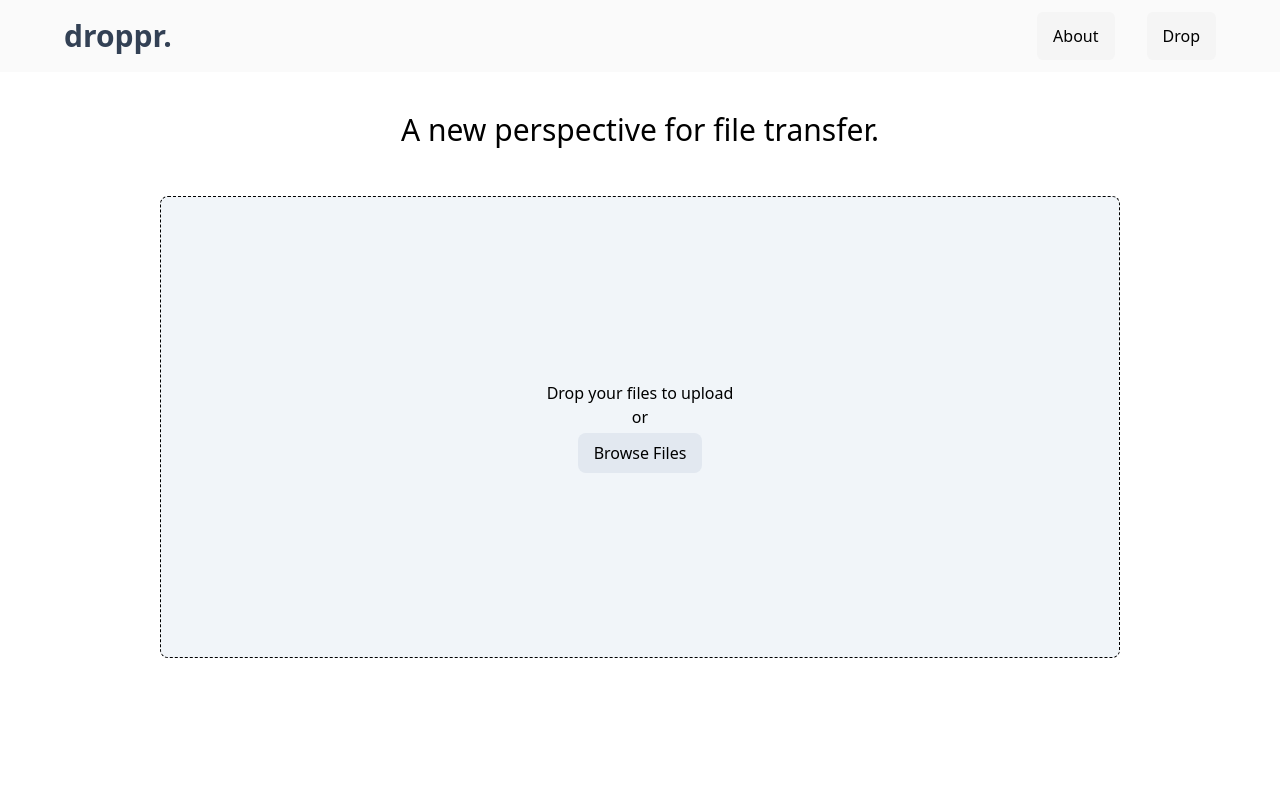
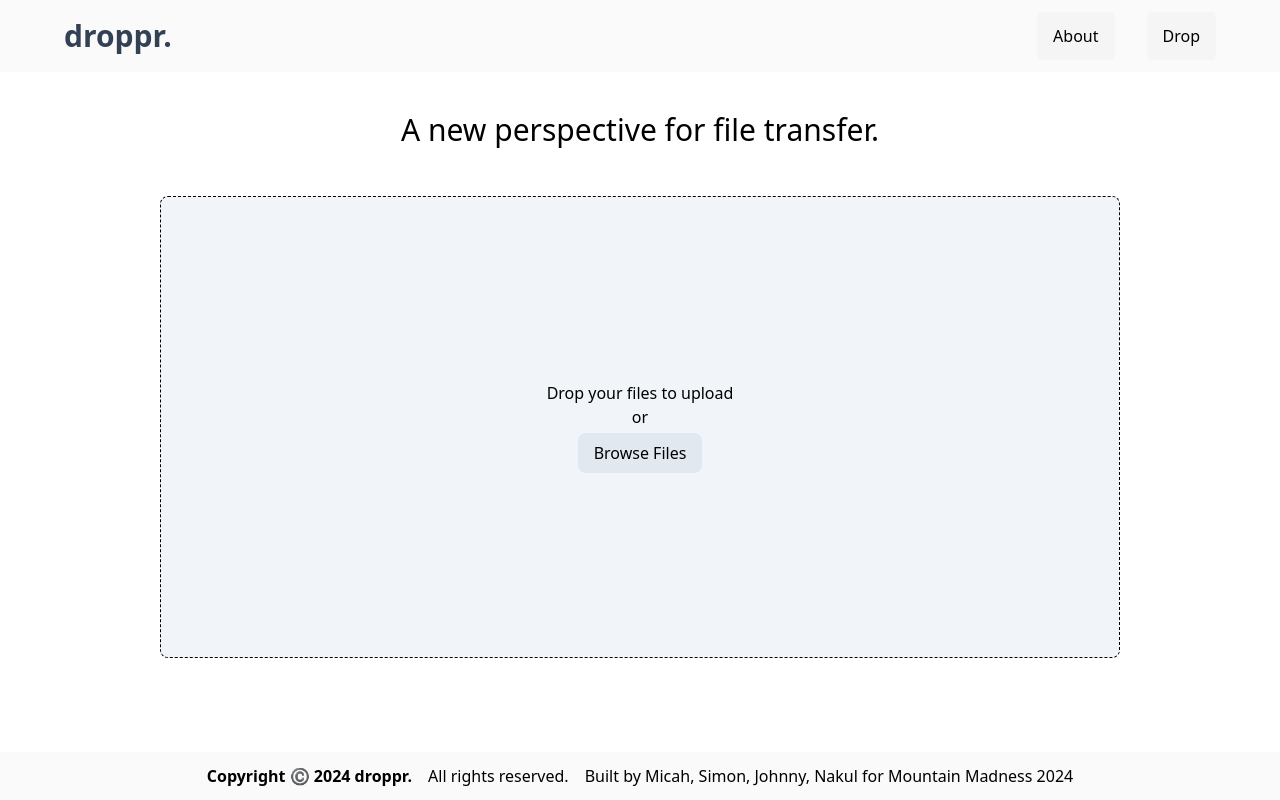
Before and after one commit to micahdbak/droppr, a React (Create React App) app in the folder client/: page / in a window 1280 px wide. Built offline with nearby package versions, Linux system fonts and the light colour scheme.

Commit message:
added footer

```diff
--- /dev/null
+++ b/client/src/components/footer.jsx
@@ -0,0 +1,14 @@
+import React from 'react';
+
+export function Footer() {
+  return (
+    <div className='fixed bottom-0 w-full'>
+      <footer className="footer bg-neutral-50 border-neutral-200 flex items-center justify-center sm:flex-wrap py-3 px-4">
+        <p className='text-center font-semibold mr-4'>Copyright ©️ 2024 droppr.</p>
+        <p className='text-center mr-4'>All rights reserved. </p>
+        <p className='text-center'>Built by Micah, Simon, Johnny, Nakul for Mountain Madness 2024</p>
+      </footer>
+    </div>
+
+  );
+}
--- a/client/src/components/index.js
+++ b/client/src/components/index.js
@@ -1 +1,2 @@
 export * from './header.jsx';
+export * from './footer.jsx'
--- a/client/src/pages/about.jsx
+++ b/client/src/pages/about.jsx
@@ -1,5 +1,5 @@
 import React from 'react';
-import { Header } from '../components/header.jsx';
+import { Header, Footer } from '../components/index.js';
 import Container from '@mui/material/Container';
 import Fab from '@mui/material/Fab';
 import box_img from "../assests/box.png"
@@ -22,6 +22,7 @@ export function About() {
         <p>More to come...</p>
       </div>
 
+      <Footer/>
     </div>
   );
 }
--- a/client/src/pages/dropper.jsx
+++ b/client/src/pages/dropper.jsx
@@ -1,6 +1,7 @@
 import React, { useState, useEffect } from 'react';
 import * as droppr from '../interface';
-import { Header } from '../components';
+import { Header, Footer } from '../components/index.js';
+
 
 const statusInterval = 100; // 100ms
 const MB = 1000 * 1024;
@@ -160,6 +161,7 @@ export function Dropper() {
           <p className='text-slate-500'>{downloadStatus}</p>
         </div>
       )}
+      <Footer/>
     </div>
   );
 }
--- a/client/src/pages/receiver.jsx
+++ b/client/src/pages/receiver.jsx
@@ -1,6 +1,6 @@
 import React, { useState, useEffect } from 'react';
 
-import { Header } from '../components';
+import { Header, Footer } from '../components/index.js';
 import * as droppr from '../interface';
 
 const statusInterval = 100; // 100ms
@@ -94,6 +94,7 @@ export function Receiver(props) {
         <p className='text-slate-500'>{status}</p>
         { download.href === undefined ? <p className='text-slate-500'>{downloadStatus}</p> : []}
       </div>
+      <Footer/>
     </div>
   );
 }
```
